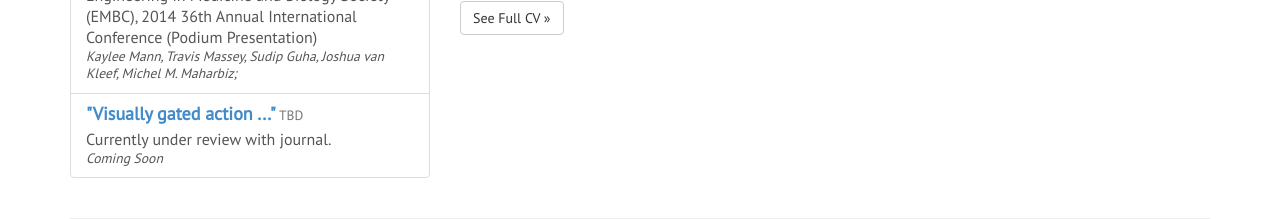
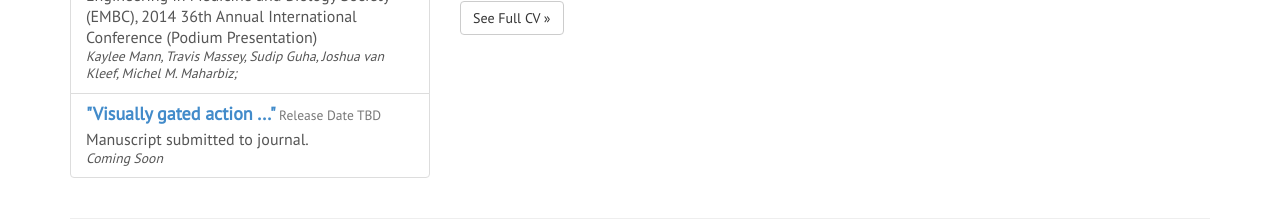
Before and after one commit to kayleema/kayleema.github.io, a Jekyll site: the page built from index.html, in a window 1280 px wide and 1203 px high. Shown: the part 631-850 px from the top of the window. Built offline with Jekyll 4.4.1, drawn with Linux system fonts in a browser that asks for light colours; nearby versions of some CDN libraries; grey boxes are pictures that could not be loaded.

Commit message:
minor edit

```diff
--- a/_includes/publications.html
+++ b/_includes/publications.html
@@ -27,10 +27,10 @@
       </a>
       <a href="#" class="list-group-item">
         <h4 class="list-group-item-heading pub-title">
-          "Visually gated action ..." <small>TBD</small>
+          "Visually gated action ..." <small>Release Date TBD</small>
         </h4>
         <p class="list-group-item-text">
-          Currently under review with journal.
+          Manuscript submitted to journal.
         </p>
         <p class="list-group-item-text small">
           <i>
```
